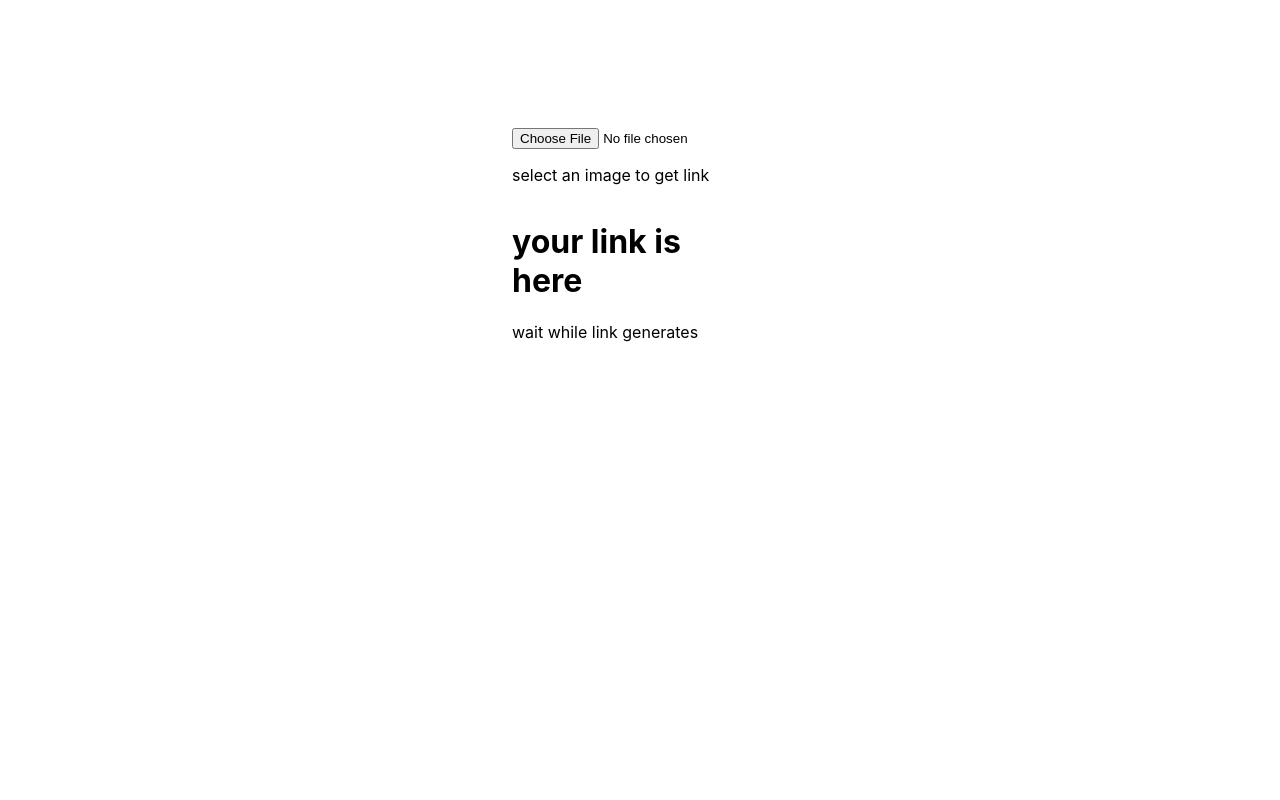
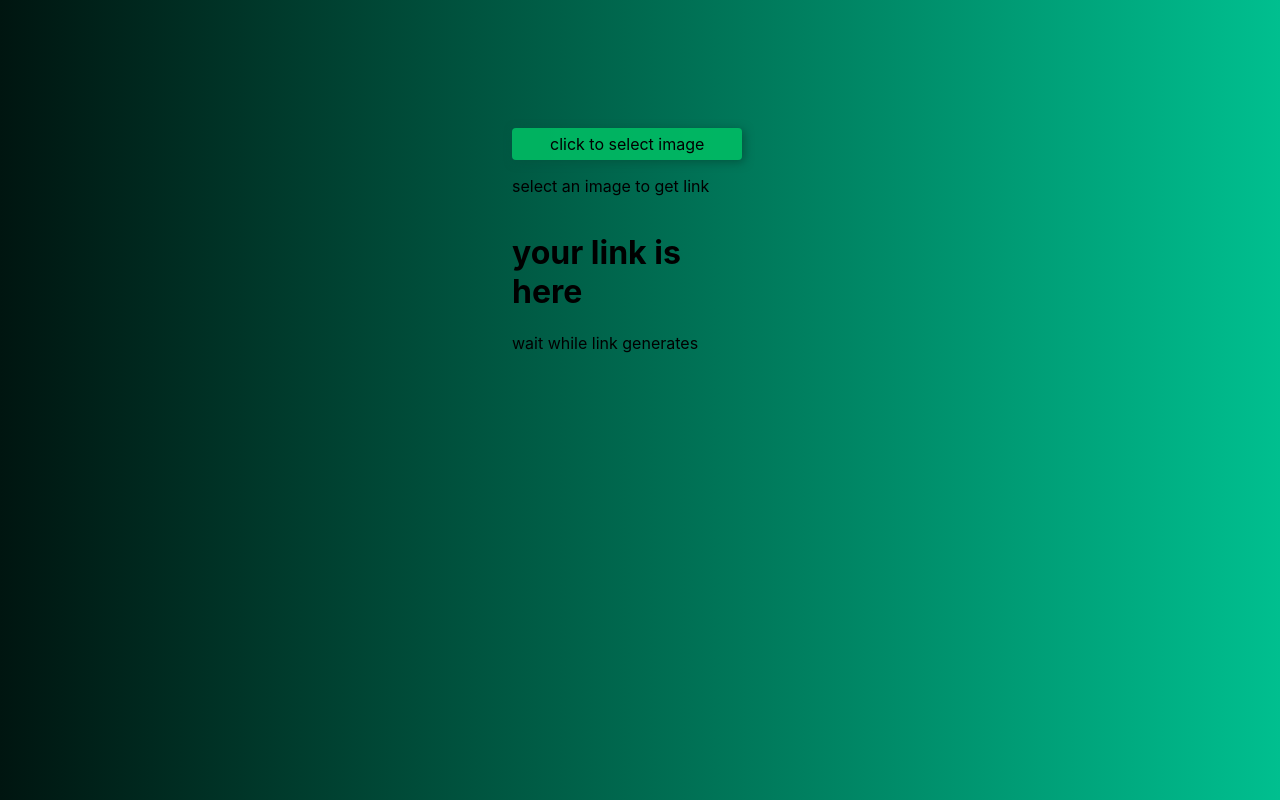
Before and after one commit to Uvacoder/cloudinary-upload, a React (Create React App) app in the folder client/: page / in a window 1280 px wide. Shown: the top 800 px of the page. Built offline with nearby package versions, Linux system fonts and the light colour scheme.

Commit message:
add styling

```diff
--- a/client/src/App.css
+++ b/client/src/App.css
@@ -1,8 +1,23 @@
 .App {
+  background: #00bf8f; /* fallback for old browsers */
+  background: -webkit-linear-gradient(
+    to right,
+    #001510,
+    #00bf8f
+  ); /* Chrome 10-25, Safari 5.1-6 */
+  background: linear-gradient(
+    to right,
+    #001510,
+    #00bf8f
+  ); /* W3C, IE 10+/ Edge, Firefox 16+, Chrome 26+, Opera 12+, Safari 7+ */
+  height: 100vw;
+}
+.mid {
   display: flex;
   justify-content: space-between;
   flex-direction: column;
   margin-left: 40vw;
   margin-top: 10vw;
   width: 18%;
+
 }
--- a/client/src/App.js
+++ b/client/src/App.js
@@ -1,15 +1,17 @@
 import React, { useState } from "react";
 import UploadButton from "./components/uploadButton";
 import "./App.css";
-import Link from"./components/link";
+import Link from "./components/link";
 
 function App() {
   const [URL, setURL] = useState(null);
   const [isSelected, setSelected] = useState(false);
   return (
     <div className="App">
-      <UploadButton setURL={setURL} setSelected={setSelected}/>
-      <Link URL={URL} isSelected={isSelected}/>
+      <div className="mid">
+        <UploadButton setURL={setURL} setSelected={setSelected} />
+        <Link URL={URL} isSelected={isSelected} />
+      </div>
     </div>
   );
 }
--- a/client/src/components/link.css
+++ b/client/src/components/link.css
@@ -7,4 +7,17 @@ input {
 }
 .copy-btn {
   margin: 10px 0 10px 0;
+  cursor: pointer;
+  background-color: #101c2996;
+  padding: 4px;
+  border: none;
+  border-radius: 4px;
+  font-size: 1rem;
+  color: #fff;
+  box-shadow: 2px 2px 10px #036c51;
+  text-align: center;
 }
+.urlLink{
+  color: #00cfff;
+  font-size: large;
+}
--- a/client/src/components/link.js
+++ b/client/src/components/link.js
@@ -15,7 +15,7 @@ function Link({ URL, isSelected }) {
   return (
     <div>
       <h1>your link is here</h1>
-      {URL ? <a href={URL}>{URL}</a> : "wait while link generates"}
+      {URL ? <a className="urlLink" href={URL}>{URL}</a> : "wait while link generates"}
       {(!URL && isSelected) && <Loader /> }
       {URL && (
         <button className="copy-btn" onClick={() => copyToClipboard()}>
--- a/client/src/components/upload.css
+++ b/client/src/components/upload.css
@@ -1,3 +1,26 @@
-input{
-    width: max-content;
+input {
+  width: max-content;
 }
+.imageInput {
+    border: none;
+    background-color: #00bf65e0;
+    display: inline-block;
+    padding: 6px 12px;
+    border-radius: 4px;
+    cursor: pointer;
+    text-align: center;
+    box-shadow: 2px 2px 10px #035540;
+}
+input[type="file"] {
+    display: none;
+}
+.upload {
+  cursor: pointer;
+  background-color: #00bf65e0;
+  padding: 2px;
+  border: none;
+  border-radius: 4px;
+  color: black;
+  font-size: 1rem;
+  box-shadow: 2px 2px 10px #035540;
+}
--- a/client/src/components/uploadButton.js
+++ b/client/src/components/uploadButton.js
@@ -3,25 +3,30 @@ import axios from "axios";
 import "./upload.css";
 import "./submit.css";
 
-
-function UploadButton({setURL, setSelected}) {
+function UploadButton({ setURL, setSelected }) {
   const [imageSelected, setImage] = useState(null);
   async function uploadImage() {
     setSelected(true);
     const payload = new FormData();
     payload.append("image", imageSelected);
-    await axios.post("http://localhost:4444/", payload).then(res => setURL(res.data.file.url));
+    await axios
+      .post("http://localhost:4444/", payload)
+      .then((res) => setURL(res.data.file.url));
   }
 
   return (
     <>
-      <input
-        type="File"
-        name="image"
-        onChange={(e) => setImage(e.target.files[0])}
-      />
+      <label class="custom-file-upload" className="imageInput">
+        <input
+          type="File"
+          name="image"
+          onChange={(e) => setImage(e.target.files[0])}
+        />click to select image
+      </label>
       {imageSelected !== null ? (
-        <button className="upload" onClick={() => uploadImage()}>submit</button>
+        <button className="upload" onClick={() => uploadImage()}>
+          submit
+        </button>
       ) : (
         <p>select an image to get link</p>
       )}
```
